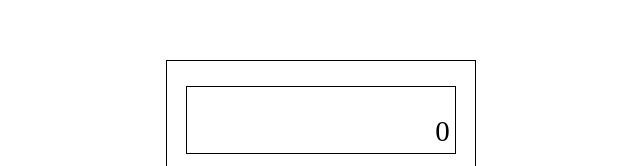
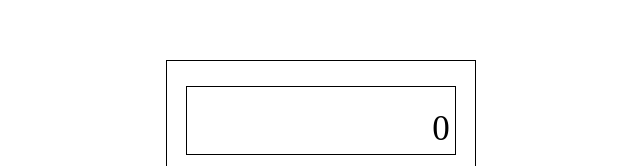
Before and after one commit to daniraymundo/calculator, a plain HTML site: page index.html in a window 1280 px wide. Shown: the part 119-285 px from the top of the page, 319-959 px from the left. Drawn offline with Linux system fonts and the light colour scheme.

Commit message:
Change font size

```diff
--- a/style.css
+++ b/style.css
@@ -1,4 +1,4 @@
-:root {
+    :root {
     font-size: 62.5%;
 }
 
@@ -33,11 +33,11 @@ body {
 }
 
 .previous-value {
-    font-size: 2rem;
+    font-size: 1.5rem;
 }
 
 .current-value {
-    font-size: 2.9rem;
+    font-size: 3.5rem;
 }
 
 .button-container {
```
